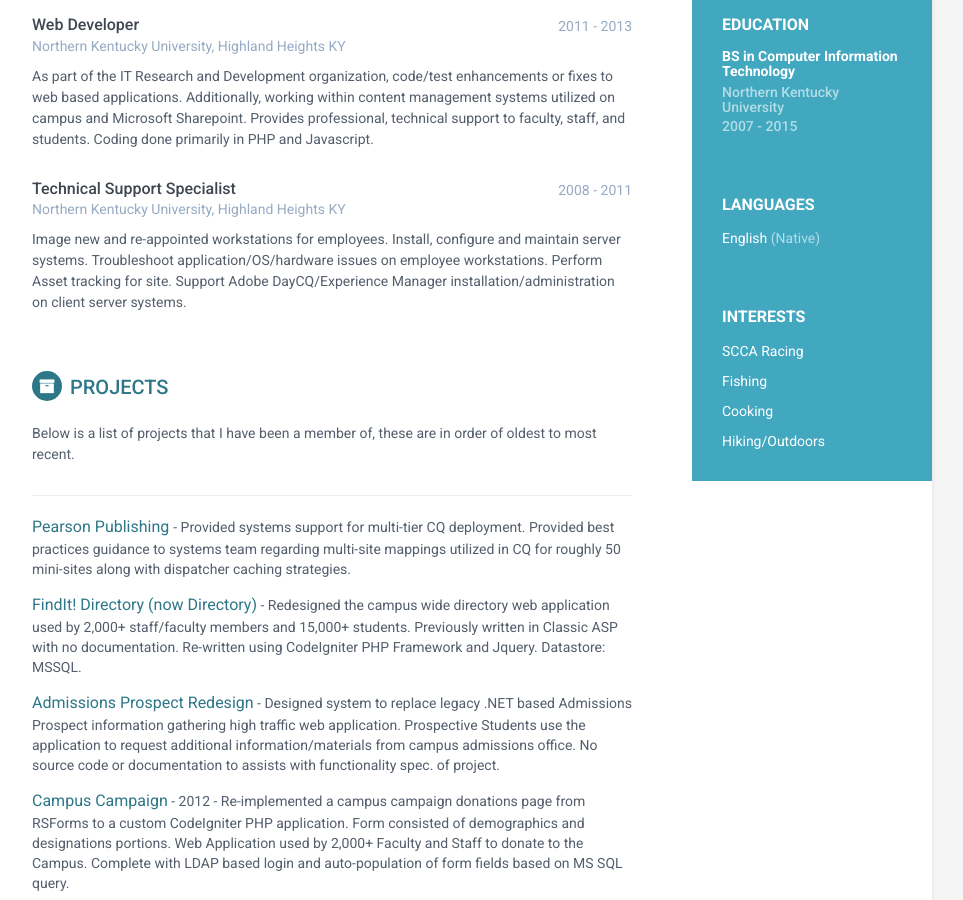
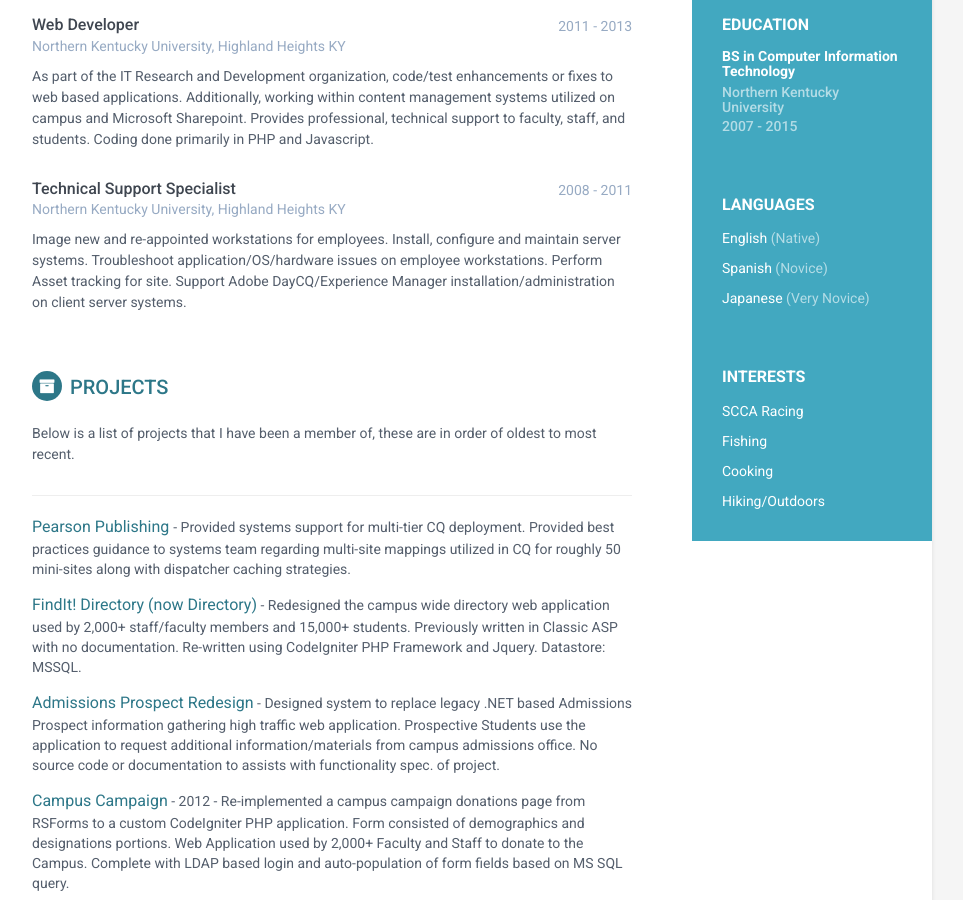
Before and after one commit to dwaynehale/dwaynehale.github.io, a Jekyll site: the page built from index.html, in a window 1280 px wide and 900 px high, scrolled down 603 px. Shown: the whole window, without its empty margins (188-1151 px from the left). Built offline with Jekyll 4.4.1, drawn with Linux system fonts in a browser that asks for light colours.

Commit message:
updated lanugages

```diff
--- a/_includes/language.html
+++ b/_includes/language.html
@@ -2,5 +2,7 @@
 <h2 class="container-block-title">Languages</h2>
 <ul class="list-unstyled interests-list">
 <li>English <span class="lang-desc">(Native)</span></li>
+<li>Spanish <span class="lang-desc">(Novice)</span></li>
+<li>Japanese <span class="lang-desc">(Very Novice)</span></li>
 </ul>
 </div><!--//interests-->
```
